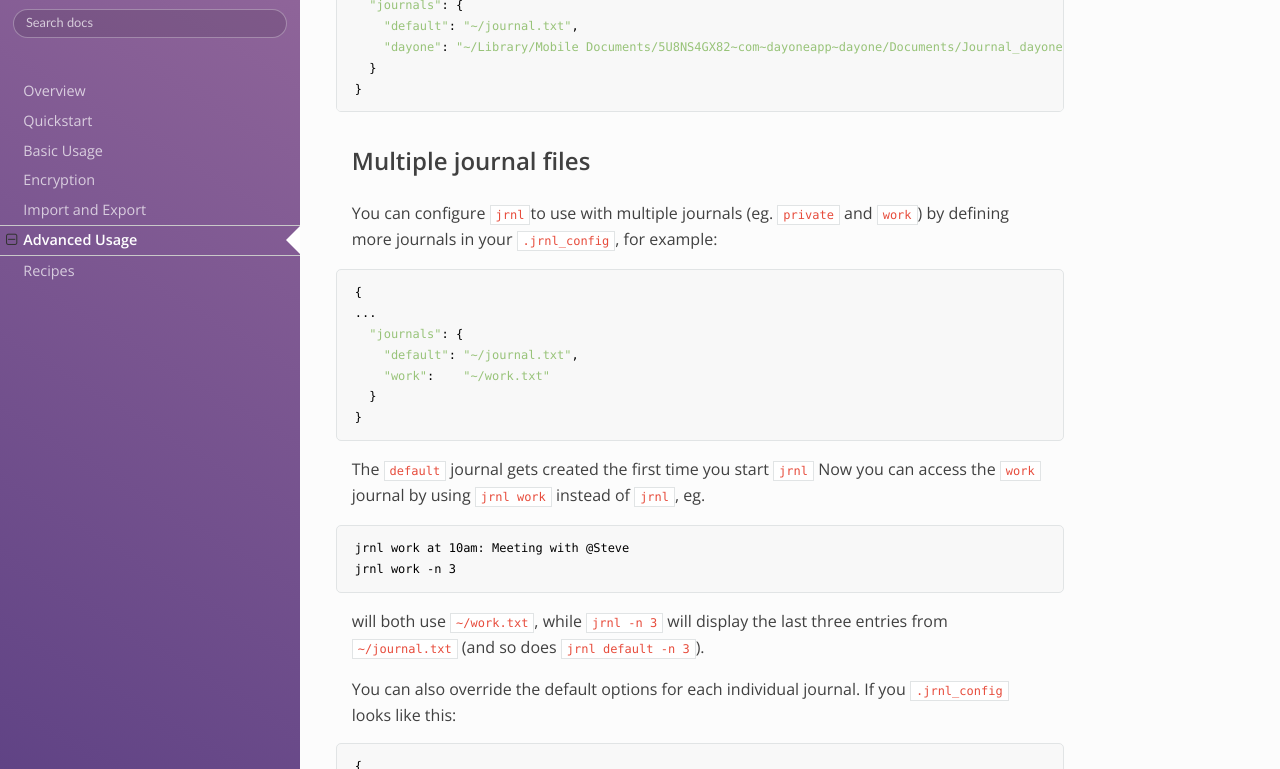
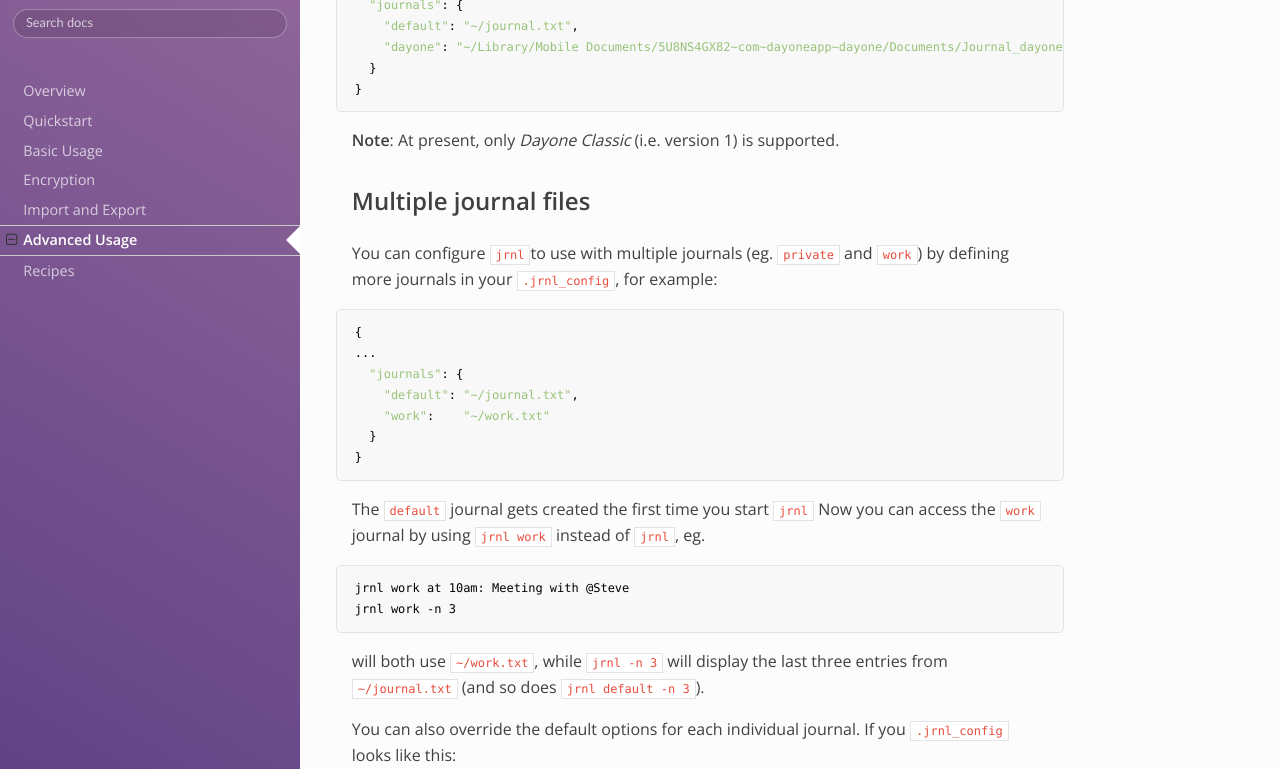
Before and after one commit to jrnl-org/jrnl, an MkDocs documentation site: the page built from docs/advanced.md, in a window 1280 px wide and 900 px high, scrolled down 1593 px, cut to the strip 131-900 px from the top of the window. Built offline with MkDocs 1.6.1, drawn with Linux system fonts in a browser that asks for light colours; nearby versions of some CDN libraries.

Commit message:
[docs[ only support Dayone Classic

````diff
--- a/docs/advanced.md
+++ b/docs/advanced.md
@@ -77,6 +77,8 @@ separate `plist` file. So your `.jrnl_config` should look like this:
 }
 ```
 
+**Note**: At present, only *Dayone Classic* (i.e. version 1) is supported.
+
 ## Multiple journal files
 
 You can configure `jrnl`to use with multiple journals (eg.
````
